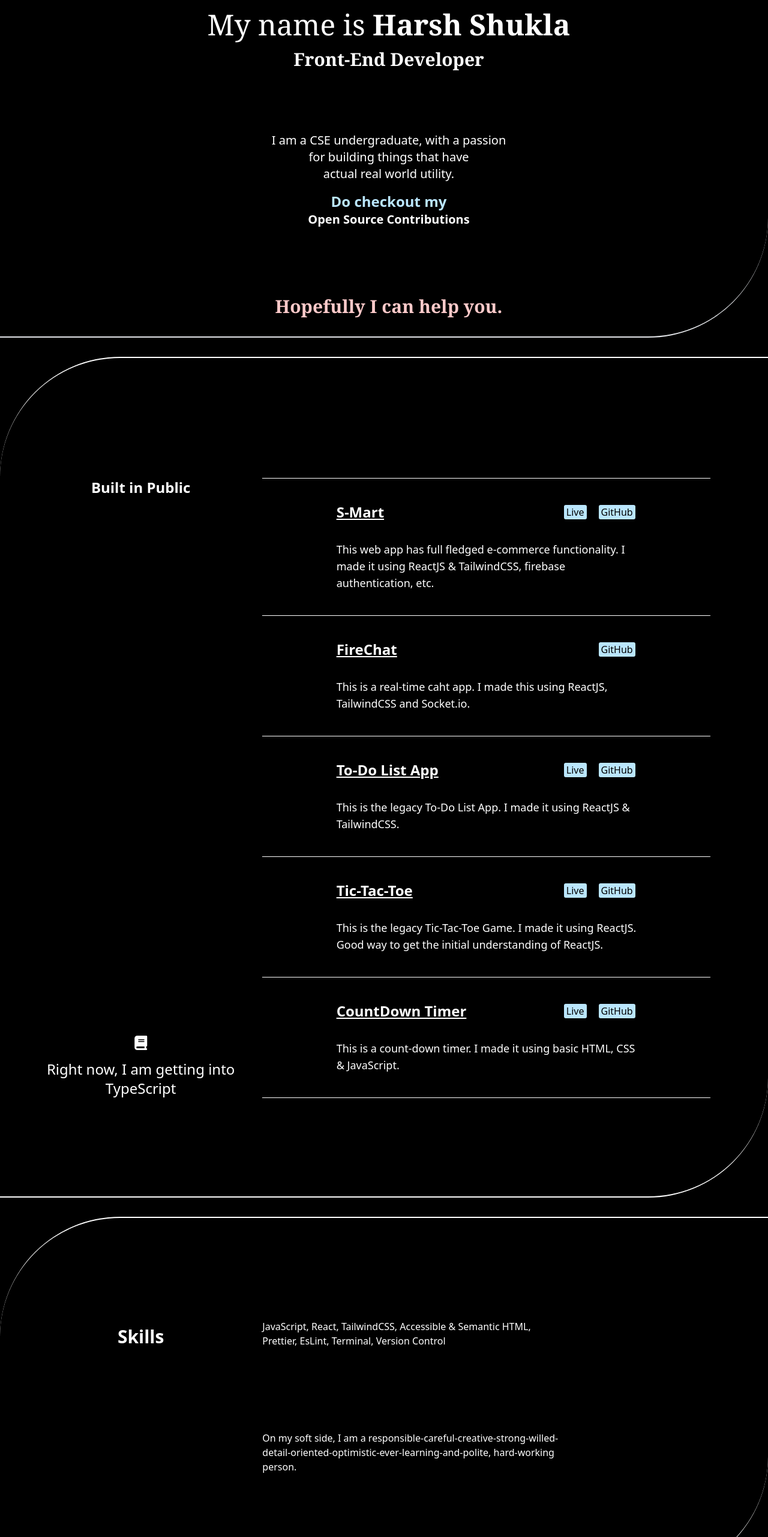
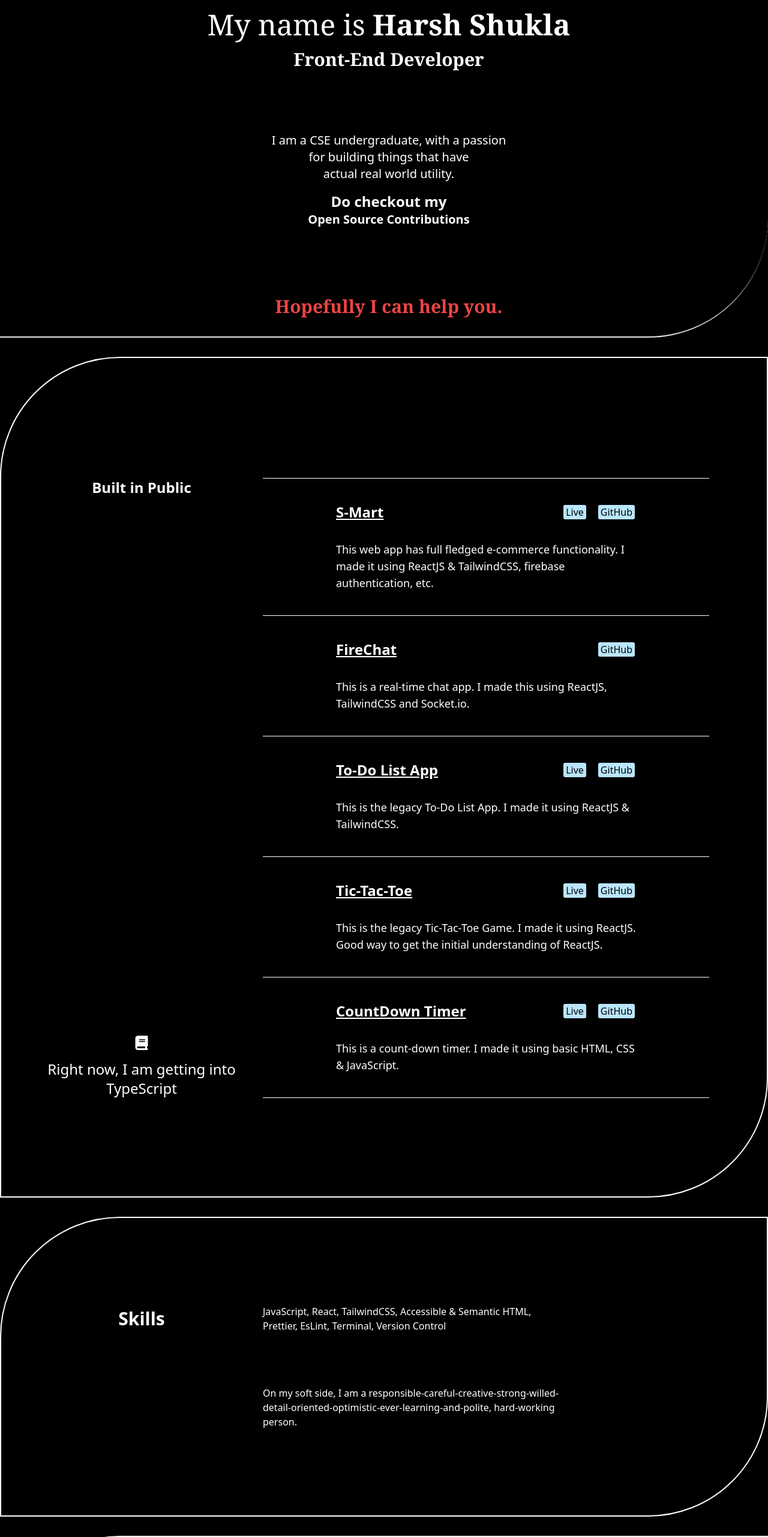
Before and after one commit to PrgrmrHarshShukla/Portfolio, a React (Vite) app in the folder client/: page / in a window 1280 px wide. Shown: the part 237-2800 px from the top of the page at 60% size. Built offline with nearby package versions, Linux system fonts and the light colour scheme.

Commit message:
Enhancement.

```diff
--- a/client/src/components/About.jsx
+++ b/client/src/components/About.jsx
@@ -43,7 +43,7 @@ function About() {
             <p>I am a CSE undergraduate, with a passion</p>
             <p>for building things that have </p>
             <p>actual real world utility.</p>
-            <p className="mt-4 text-2xl font-bold text-sky-200 hover:text-white">Do checkout my</p>
+            <p className="mt-4 text-2xl font-bold text-white">Do checkout my</p>
             <p className="hover:text-sky-200 font-bold">
                <a href="https://github.com/PrgrmrHarshShukla" target="_blank" rel="noopener" alt="GitHub">
                   Open Source Contributions
@@ -52,7 +52,7 @@ function About() {
          </div>
 
 
-         <div className={`h-1/4 flex flex-col justify-end items-start text-red-200 hover:text-red-700 font-bold font-serif text-3xl  transition-all lg:items-center lg:text-center ${
+         <div className={`h-1/4 flex flex-col justify-end items-start text-red-500 hover:text-red-700 font-bold font-serif text-3xl  transition-all lg:items-center lg:text-center ${
          show ? "transform translate-x-0 ease-in-out transition duration-1000" : "transform translate-y-full"
          }`}>
             <h3>Hopefully I can help you.</h3>
--- a/client/src/components/Contact.jsx
+++ b/client/src/components/Contact.jsx
@@ -5,7 +5,7 @@ import '@fortawesome/fontawesome-free/css/all.css'
 
 function Contact() {
   return (
-    <div className="border-t-2 border-b-2  border-white rounded-tl-[200px] rounded-br-[200px] w-screen flex flex-col justify-center items-center p-8 mt-8 text-white pl-[100px] pr-[100px]" title="Contact Me">
+    <div className="border-2  border-white rounded-tl-[200px] rounded-br-[200px] w-screen flex flex-col justify-center items-center p-8 mt-8 text-white pl-[100px] pr-[100px]" title="Contact Me">
 
       <div className="h-1/4 w-full text-2xl text-center mb-8 hover:text-sky-500">
         Say hello
@@ -13,14 +13,14 @@ function Contact() {
 
 
       <form  action = "https://formspree.io/f/xpzeyyae" method = "post" className="flex flex-col gap-4 lg:w-1/2 h-1/2">
-         <label htmlFor = "mail" className="flex flex-row items-center">
+         <label htmlFor = "mail" className="flex flex-row items-center text-black">
           Enter your email-id: <input type = "email" name = "email-id" id = "mail" className="ml-4 p-1 text-lg rounded-[5px]" />
          </label>
 
-         <textarea className="p-2 rounded-[5px]" placeholder = "Enter your message here....." name = "message" id = "message"></textarea>
+         <textarea className="text-black p-2 rounded-[5px]" placeholder = "Enter your message here....." name = "message" id = "message"></textarea>
 
          <div className="flex justify-center items-center">
-          <input type="submit" value = "SEND" name="submit" id="send-button" className="bg-white text-black hover:bg-sky-400 p-1 text-lg rounded-[10px] active:p-0" />
+          <input type="submit" value = "SEND" name="submit" id="send-button" className="bg-white text-black hover:bg-sky-400 p-1 text-lg rounded-[5px] active:p-0" />
          </div>
       </form>
 
--- a/client/src/components/Projects.jsx
+++ b/client/src/components/Projects.jsx
@@ -2,7 +2,7 @@
 
 function Projects() {
   return (
-    <div id="projects" className="border-t-2 border-b-2 border-white rounded-tl-[200px] rounded-br-[200px] w-screen px-8 pb-16 flex flex-col pt-[100px] mt-8 sm:flex-row">
+    <div id="projects" className="border-2 border-white rounded-tl-[200px] rounded-br-[200px] w-screen px-8 pb-16 flex flex-col pt-[100px] mt-8 sm:flex-row">
 
         <div className="sm:w-1/3 w-5/6 py-[100px] gap-16 text-center flex sm:flex-col flex-row items-center sm:justify-between text-2xl text-white">
           <p className="font-semibold">Built in Public</p>
@@ -37,7 +37,7 @@ function Projects() {
                 <a className="border-2 border-black bg-sky-200 hover:bg-sky-500 rounded-[5px] px-1" target="_blank" rel="noopener" href="https://github.com/PrgrmrHarshShukla/FireChat">GitHub</a>
               </div>
             </div>
-            <p className="text-lg lg:max-w-[500px]">This is a real-time caht app. I made this using ReactJS, TailwindCSS and Socket.io.</p>
+            <p className="text-lg lg:max-w-[500px]">This is a real-time chat app. I made this using ReactJS, TailwindCSS and Socket.io.</p>
           </div>
 
 
--- a/client/src/components/Stack.jsx
+++ b/client/src/components/Stack.jsx
@@ -2,13 +2,13 @@
 
 function Stack() {
   return (
-    <div className="min-h-[600px] w-screen px-8 border-t-2 border-b-2 border-white rounded-tl-[200px] rounded-br-[200px] mt-8 flex flex-col sm:flex-row pt-[100px] pb-[100px]">
+    <div className="min-h-[500px] w-screen px-8 border-2 border-white rounded-tl-[200px] rounded-br-[200px] mt-8 flex flex-col sm:flex-row pt-[100px] pb-[100px]">
 
-      <div className="min-h-[100px] sm:w-1/3 text-3xl flex flex-row justify-center items-start sm:pt-[80px] text-white font-semibold">
+      <div className="min-h-[100px] sm:w-1/3 text-3xl flex flex-row justify-center items-start sm:pt-[50px] text-white font-semibold">
          <p>Skills</p>
       </div>
 
-      <div className="sm:w-2/3 sm:max-w-[500px] text-white flex flex-col justify-around">
+      <div className="sm:w-2/3 sm:max-w-[500px] text-white flex flex-col justify-around gap-8 sm:gap-0">
         <div>
             JavaScript, React, TailwindCSS, Accessible & Semantic HTML, Prettier, EsLint, Terminal, Version Control
         </div>
```
